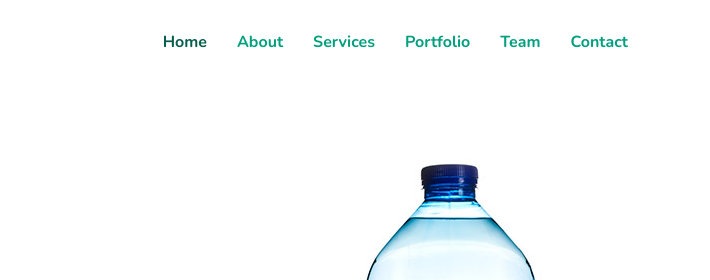
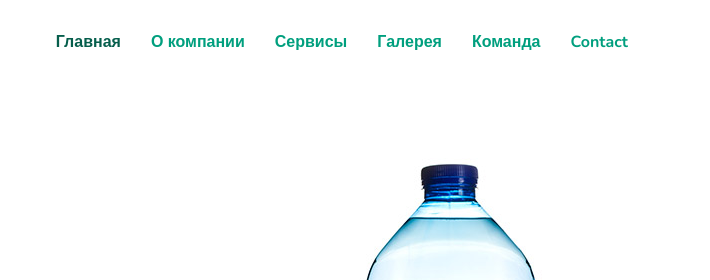
Before and after one commit to abdujabborr/Sayhun, a plain HTML site: page index.html in a window 1280 px wide. Shown: the top 280 px of the page, 570-1280 px from the left. Drawn offline with nearby package versions, Linux system fonts and the light colour scheme.

Commit message:
Update index.html

```diff
--- a/index.html
+++ b/index.html
@@ -49,11 +49,11 @@
 
       <nav id="navbar" class="navbar">
         <ul>
-          <li><a class="nav-link scrollto active" href="#hero">Home</a></li>
-          <li><a class="nav-link scrollto" href="#about">About</a></li>
-          <li><a class="nav-link scrollto" href="#services">Services</a></li>
-          <li><a class="nav-link scrollto" href="#portfolio">Portfolio</a></li>
-          <li><a class="nav-link scrollto" href="#team">Team</a></li>
+          <li><a class="nav-link scrollto active" href="#hero">Главная</a></li>
+          <li><a class="nav-link scrollto" href="#about">О компании</a></li>
+          <li><a class="nav-link scrollto" href="#services">Сервисы</a></li>
+          <li><a class="nav-link scrollto" href="#portfolio">Галерея</a></li>
+          <li><a class="nav-link scrollto" href="#team">Команда</a></li>
           <!-- <li><a href="blog.html">Blog</a></li> -->
           <!-- <li class="dropdown"><a href="#"><span>Drop Down</span> <i class="bi bi-chevron-down"></i></a>
             <ul>
```
